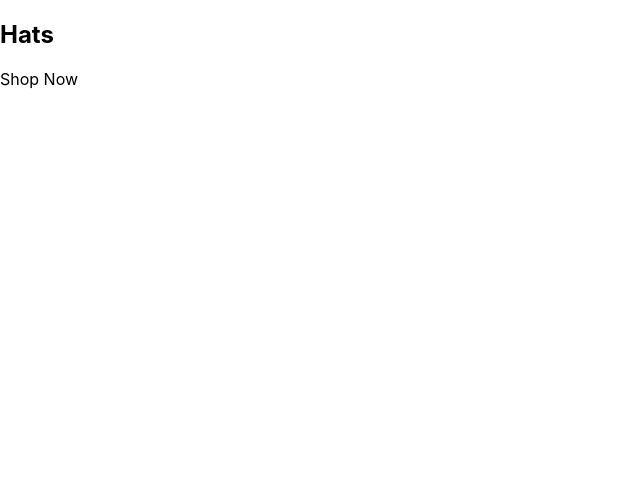
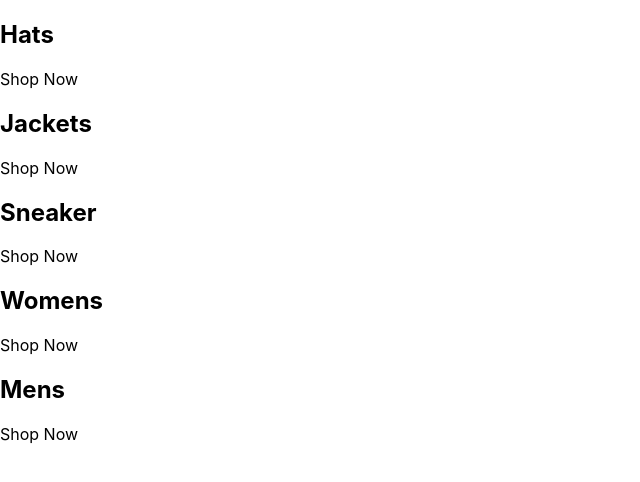
Before and after one commit to dlavrentev/ecom-website, a React (Create React App) app: page / in a window 1280 px wide. Shown: the top 482 px of the page, without its empty margins (0-640 px from the left). Built offline with nearby package versions, Linux system fonts and the light colour scheme.

Commit message:
Update App.js

```diff
--- a/src/App.js
+++ b/src/App.js
@@ -4,12 +4,29 @@ const App = () => {
       id: 1,
       title: "Hats",
     },
+    {
+      id: 2,
+      title: "Jackets",
+    },
+    {
+      id: 3,
+      title: "Sneaker",
+    },
+    {
+      id: 4,
+      title: "Womens",
+    },
+
+    {
+      id: 5,
+      title: "Mens",
+    },
   ];
   return (
     <div className="categories-container">
       {categories.map(({ title }) => (
         <div className="category-container">
-          {/* <img /> */}
+          <div className="background-image" />
           <div className="category-body-container">
             <h2>{title}</h2>
             <p>Shop Now</p>
```
